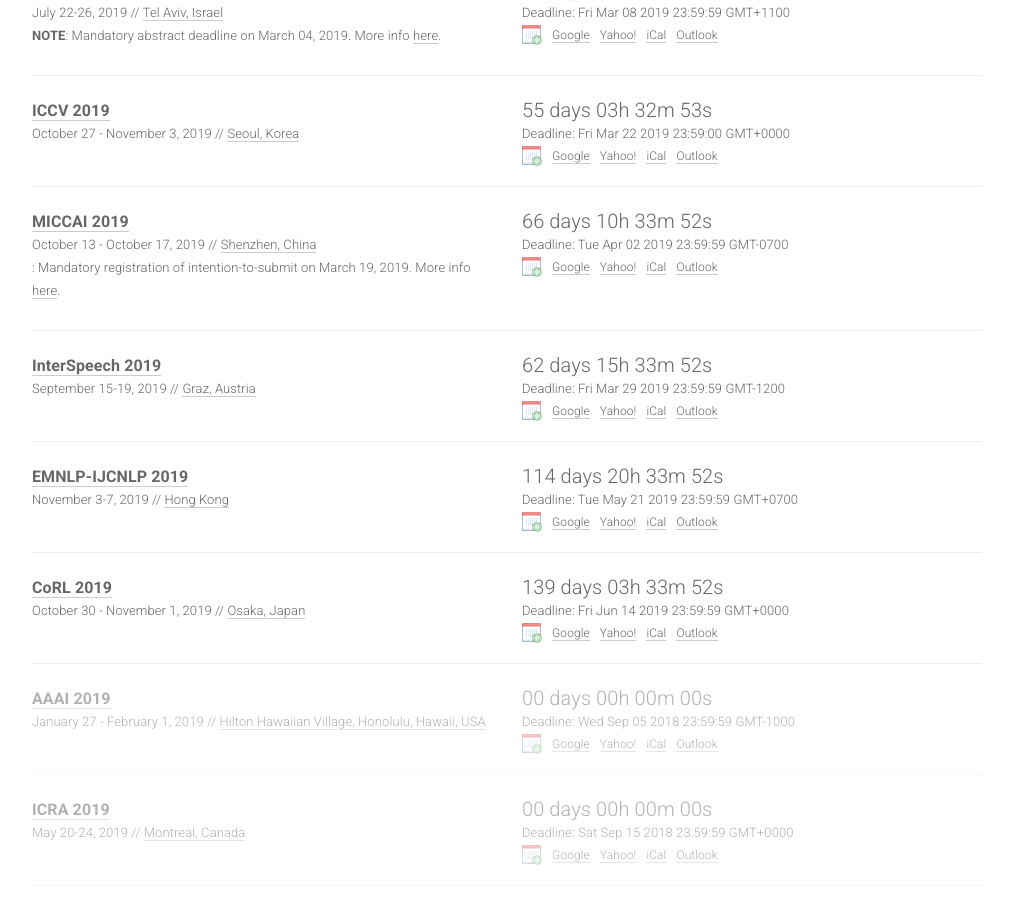
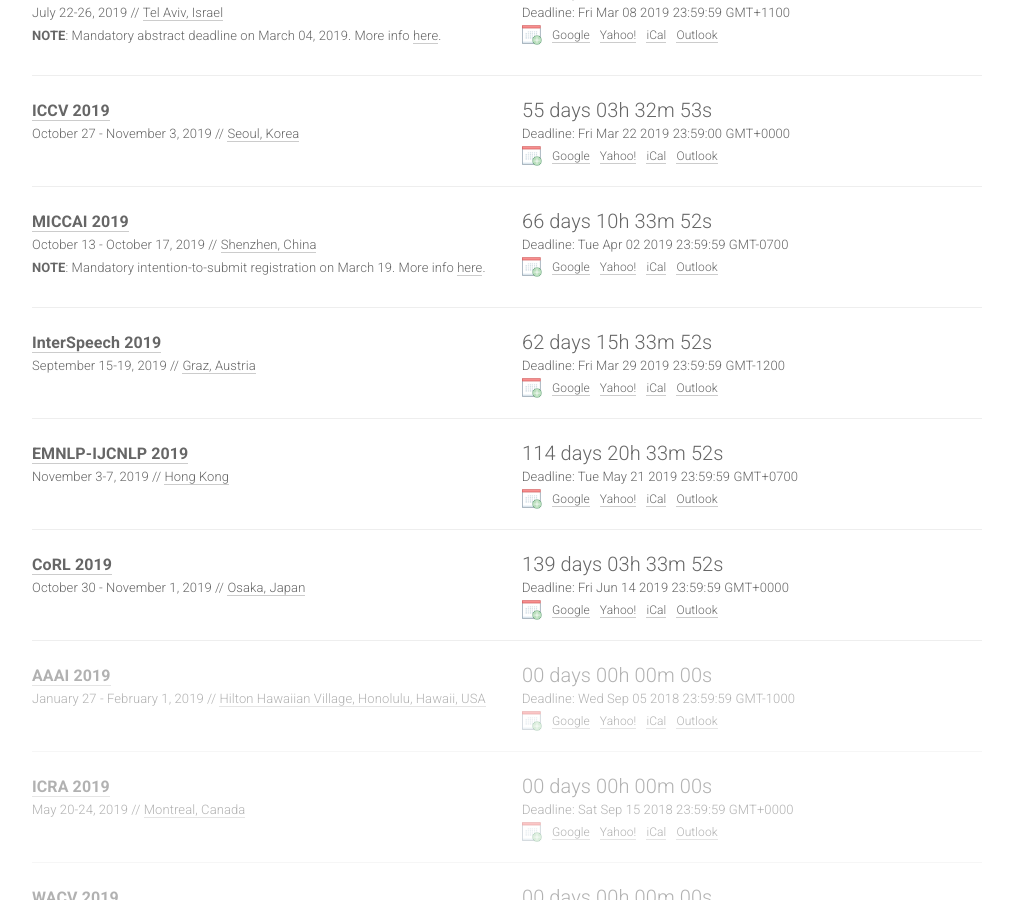
Before and after one commit to paperswithcode/ai-deadlines, a Jekyll site: the page built from index.html, in a window 1280 px wide and 900 px high, scrolled down 1187 px. Shown: the whole window, without its empty margins (133-1146 px from the left). Built offline with Jekyll 4.4.1, drawn with Linux system fonts in a browser that asks for light colours; nearby versions of some CDN libraries; comment, search, counter and statistics services are not loaded.

Commit message:
Fix broken tag

```diff
--- a/_data/conferences.yml
+++ b/_data/conferences.yml
@@ -113,7 +113,7 @@
   date: October 13 - October 17, 2019
   place: Shenzhen, China
   sub: CV
-  note: '<b<NOTE</b>: Mandatory registration of intention-to-submit on March 19, 2019. More info <a href=''http://www.miccai2019.org/calls/call-for-papers/''>here</a>.'
+  note: '<b>NOTE</b>: Mandatory intention-to-submit registration on March 19. More info <a href="http://www.miccai2019.org/calls/call-for-papers/">here</a>.'
 
 - title: InterSpeech
   year: 2019
```
